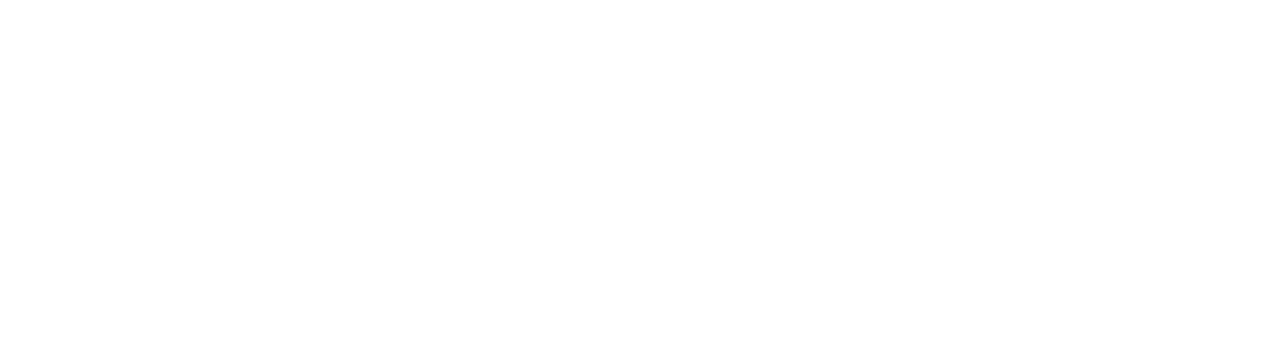
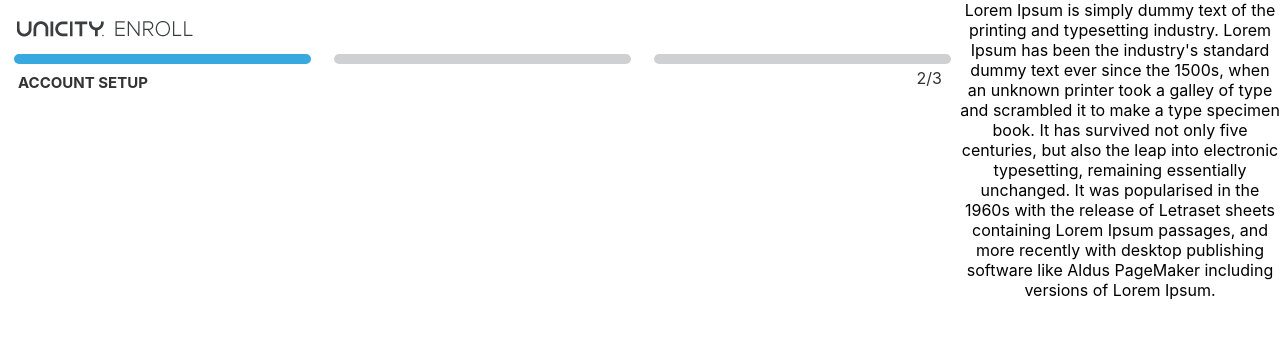
Before and after one commit to Vinunicity/enroll.react, a React (Create React App) app: page /account-setup in a window 1280 px wide. Shown: the top 338 px of the page. Built offline with nearby package versions, Linux system fonts and the light colour scheme.

Commit message:
Nested grid for cart and logo implemented

```diff
--- a/src/App.js
+++ b/src/App.js
@@ -20,7 +20,7 @@
     <div className="App">
       <Switch>
      <Route path = "/" exact component = {Start}></Route>
-     <Route path = "/account_setup" component = {accountSetup}></Route>
+     <Route path = "/account-setup" component = {accountSetup}></Route>
      <Route path = "/summary" component = {Summary}></Route>
      </Switch>
 
--- a/src/component/AccountSetup.js
+++ b/src/component/AccountSetup.js
@@ -1,9 +1,57 @@
-import React, { Component } from "react";
+import React, { Fragment } from "react";
 import { Link } from "react-router-dom";
 import { createUseStyles } from "react-jss";
 import { Grid } from "@material-ui/core";
-
+import uniEnrollLogo from "./common/img/unicity-enroll.png";
+import StepperBar from "./StepperBar";
 const useStyles = createUseStyles({
+  logo: {
+    marginLeft: "14px",
+    padding: "2px",
+    display: "block",
+    float: "left",
+    marginBottom: "3px",
+    marginTop: "18px",
+  },
+  stepperBar: {
+    display: "block",
+    overflowX: "hidden",
+    width: "100%",
+    marginTop: "2px",
+  },
+  stepperTitle: {
+    margin: "5px 0px 14px 18px",
+    padding: "0px",
+    display: "block",
+    float: "left",
+    fontSize: "15px",
+    fontWeight: "700",
+    textTransform: "uppercase",
+    boxSizing: "border-box",
+    color: "#333",
+  },
+  stepperTitle: {
+    margin: "5px 0px 14px 18px",
+    padding: "0px",
+    display: "block",
+    float: "left",
+    fontSize: "15px",
+    fontWeight: "700",
+    textTransform: "uppercase",
+    boxSizing: "border-box",
+    color: "#333",
+  },
+  pageIndicator: {
+    textAlign: "right",
+    paddingRight: "18px",
+    color: "#333",
+  },
+  currentPageIndicator: {
+    // textAlign:"right",
+    // paddingRight:"18px",
+    color: "#333",
+    fontWeight: "20px",
+  },
   //   enrl_setting_title: {
   //     textAlign: "left",
   //   },
@@ -32,8 +80,81 @@
 const AccountSetup = () => {
   const classes = useStyles();
   return (
-    <div>
+    <Fragment>
       <div>
+        <div>
+          <Grid
+            container
+            direction="row"
+            justify="flex-start"
+            alignItems="flex-start"
+          >
+            <Grid item md={9} xs={3}>
+              <Grid container>
+                <Grid item md={12}>
+                  <div className={classes.logo}>
+                    <a href="http://localhost:3000/">
+                      <img src={uniEnrollLogo} alt="Unicity Enroll"></img>
+                    </a>
+                  </div>
+                </Grid>
+              </Grid>
+              <Grid item md={12}>
+                <Grid container>
+                  <Grid item md={12}>
+                    <div className={classes.stepperBar}>
+                      <StepperBar></StepperBar>
+                    </div>
+                  </Grid>
+                  <Grid item md={10}>
+                    <span className={classes.stepperTitle}> ACCOUNT SETUP</span>
+                  </Grid>
+                  {/* //TODO Current page indicator has to be Bold */}
+                  <Grid item md={2} className={classes.pageIndicator}>
+                    <span
+                      className={classes.currentPageIndicator}
+                      style={{ fontWeight: "20px" }}
+                    >
+                      2<span>/3</span>
+                    </span>
+                  </Grid>
+                </Grid>
+              </Grid>
+            </Grid>
+
+            <Grid item md={3} alignContent="stretch">
+              Lorem Ipsum is simply dummy text of the printing and typesetting
+              industry. Lorem Ipsum has been the industry's standard dummy text
+              ever since the 1500s, when an unknown printer took a galley of
+              type and scrambled it to make a type specimen book. It has
+              survived not only five centuries, but also the leap into
+              electronic typesetting, remaining essentially unchanged. It was
+              popularised in the 1960s with the release of Letraset sheets
+              containing Lorem Ipsum passages, and more recently with desktop
+              publishing software like Aldus PageMaker including versions of
+              Lorem Ipsum.
+            </Grid>
+          </Grid>
+        </div>
+      </div>
+
+      {/* <div>
+          <Grid
+            container
+            direction="row"
+            justify="space-between"
+            alignItems="flex-start"
+          >
+            <Grid item md={12}>
+              <div className={classes.stepperBar}>
+                <StepperBar></StepperBar>
+              </div>
+            </Grid>
+
+          </Grid>
+        </div> */}
+
+      {/* <div>
         <h1 className={classes.enrl_setting_title}>Account Setup</h1>
         <h2 className={classes.enrl_setting_title}>Enrolment Settings</h2><hr></hr>
         <p> Please fill out the enrollment application below </p>
@@ -366,15 +487,16 @@
                     <span>Show Password</span>
                 </Grid>
           </Grid>
-      </div>
-
+      </div> */}
+      {/* <div>
       <Link to="/">
         <button>GoBack</button>
       </Link>
       <Link to="/summary">
         <button>Continue</button>
       </Link>
-    </div>
+      </div> */}
+    </Fragment>
   );
 };
 export default AccountSetup;
--- a/src/component/Footer.js
+++ b/src/component/Footer.js
@@ -65,7 +65,7 @@
           justify="space-between"
           alignItems="flex-end"
         >
-          <Grid item md={8}>
+          <Grid item md={8} xs={10}>
             <p className={classes.footerText}>
               Need Help? footer_fax_number Executive Support
               800-UNICITY(8642489) M-F, 8 a.m. - 6 p.m. MDT
@@ -75,7 +75,7 @@
             </p>
           </Grid>
 
-          <Grid item md={4}>
+          <Grid item md={4} xs ={2}>
 {/* //TODO Arrow symbol for continue */}
             <div>
               <button className={classes.buttonContinue}>Continue</button>
--- a/src/component/Start.js
+++ b/src/component/Start.js
@@ -9,10 +9,12 @@
 import Footer from "./Footer";
 const useStyles = createUseStyles({
   logo: {
-    margin: "18px",
+    marginLeft: "14px",
     padding: "2px",
     display: "block",
     float: "left",
+    marginBottom:"3px",
+    marginTop:"18px"
   },
   stepperBar: {
     display: "block",
```
